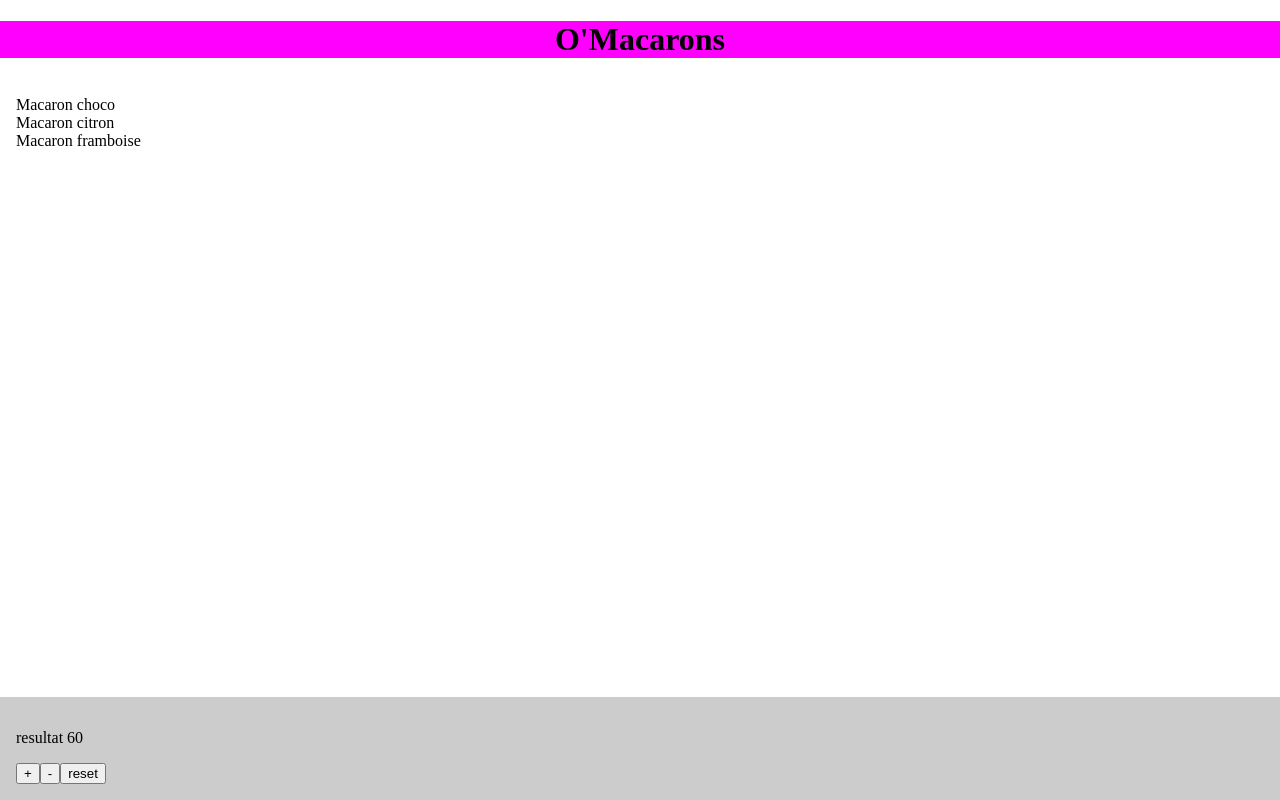
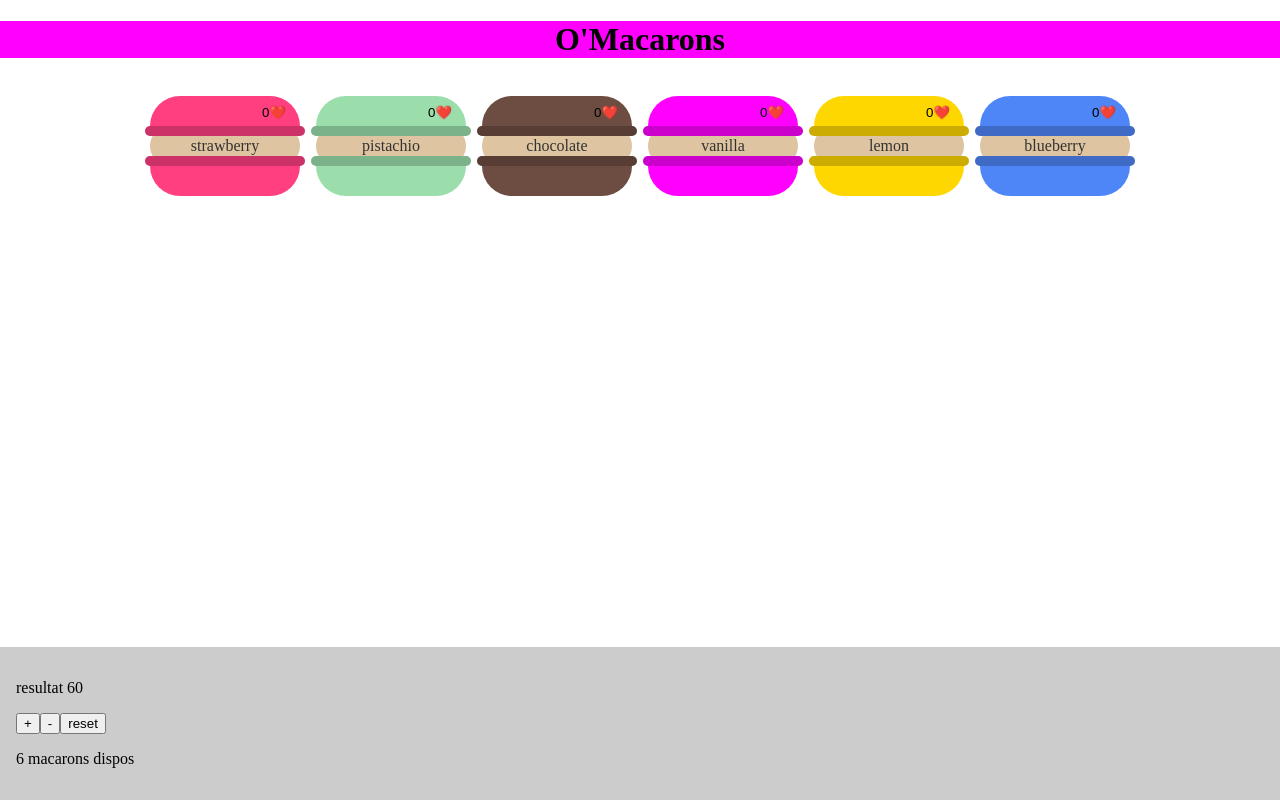
Before and after one commit to O-clock-Kyoto/omacarons-with-router, a React (Vite) app: page / in a window 1280 px wide. Built offline with nearby package versions, Linux system fonts and the light colour scheme.

Commit message:
decoupe en sous composants Footer et Macaron

```diff
--- a/src/App.tsx
+++ /dev/null
@@ -1,72 +0,0 @@
-// useState est une fonction speciale importée de React, c'est un hook c'est à dire qu'elle n'a le droit d'etre utilisée que dans des composants (fonction qui return du JSX) et elle ne doit etre executée que à la racine du composant (pas dans des boucles, des conditions, des sous fonctions)
-import { useState } from 'react';
-
-// COMPOSANT : un composant est une fonction qui return du JSX
-// on met une majuscule au debut du nom de la fonction composant
-function App() {
-  // ici on peut definir des variables (bidons: qui ne sont pas réactives)
-  // on a un tableau de string et on veut fabriquer un tableau de div pour notre JSX on va utiliser MAP
-  const macaronList = ['choco', 'citron', 'framboise'];
-
-  // on peut aussi definird es variables réactives, des variables de state, on utilise useState
-  // je veux créer 2 variables à partir des 2 lignes de mon tableau, j'utilise la syntaxe du destructuring  directement
-  const [count, setCount] = useState(60);
-
-  return (
-    <div className="app">
-      <header className="header">
-        <h1 className="header-title">O'Macarons</h1>
-      </header>
-      <main className="main">
-        {
-          // avec map on fabrique un tableau d'element div JSX
-          macaronList.map((parfum) => {
-            // on doit return la ligne du tableau généré par map: un element JSX div
-            // on est obligé d'ajouter une prop "key" aux elements quand ils sont dan sun tableau pour que React puisse les identifier (attention on ne met pas l'index du tableau en key)
-            return <div key={parfum}>Macaron {parfum}</div>;
-          })
-        }
-      </main>
-      <footer className="footer">
-        <p className="result">
-          {/* dans le JSX on peut mettre des expressions JS si on les entoure d'accolades (un peu comme dans les template string) */}
-          resultat <span>{count}</span>
-        </p>
-        <button
-          // on ecoute le click et on execute le handler defini ici dans le JSX quand un click survient
-          onClick={() => {
-            console.log('click');
-            // on veut incrementer le compteur, il faut utiliser le setter renvoyé par useState
-            // on donne en paramètre au setter la nouvelle valeur de count
-            // ATTENTION on ne doit jamais modifier le state directement
-            // count = count + 1 --> INTERDIT !!!
-            setCount(count + 1);
-          }}
-          type="button"
-        >
-          +
-        </button>
-        <button
-          type="button"
-          onClick={() => {
-            setCount(count - 1);
-          }}
-        >
-          -
-        </button>
-        <button
-          type="button"
-          onClick={() => {
-            // reset le compteur
-            setCount(0);
-          }}
-        >
-          reset
-        </button>
-      </footer>
-    </div>
-  );
-}
-
-// on pense à exporter le composant pour qu'il soit utilisable ailleurs
-export default App;
--- /dev/null
+++ b/src/components/App.tsx
@@ -0,0 +1,35 @@
+import macaronList from '../data/macarons';
+
+// on importe le sous composant Macaron qui affiche un seul macaron
+import Macaron from './Macaron';
+import Footer from './Footer';
+
+// COMPOSANT : un composant est une fonction qui return du JSX
+// on met une majuscule au debut du nom de la fonction composant
+function App() {
+  return (
+    <div className="app">
+      <header className="header">
+        <h1 className="header-title">O'Macarons</h1>
+      </header>
+      <main className="main">
+        {
+          // avec map on fabrique un tableau d'element div JSX
+          macaronList.map((macaron) => {
+            // on doit return la ligne du tableau généré par map: un element JSX div
+            // on est obligé d'ajouter une prop "key" aux elements quand ils sont dan sun tableau pour que React puisse les identifier (attention on ne met pas l'index du tableau en key)
+
+            // on ajoute une props à notre sous composant macarons et on l'apelle macaronToDisplay
+            return <Macaron key={macaron.id} macaronToDisplay={macaron} />;
+          })
+        }
+      </main>
+
+      {/* on met le footer qui est dan sun sous composant */}
+      <Footer nbMacarons={macaronList.length} />
+    </div>
+  );
+}
+
+// on pense à exporter le composant pour qu'il soit utilisable ailleurs
+export default App;
--- /dev/null
+++ b/src/components/Footer.tsx
@@ -0,0 +1,50 @@
+import { useState } from 'react';
+
+function Footer({ nbMacarons }) {
+  // STATE pour stokce rle compteur du footer
+  const [count, setCount] = useState(60);
+
+  // return juste le JSX du footer
+  return (
+    <footer className="footer">
+      <p className="result">
+        {/* dans le JSX on peut mettre des expressions JS si on les entoure d'accolades (un peu comme dans les template string) */}
+        resultat <span>{count}</span>
+      </p>
+      <button
+        // on ecoute le click et on execute le handler defini ici dans le JSX quand un click survient
+        onClick={() => {
+          console.log('click');
+          // on veut incrementer le compteur, il faut utiliser le setter renvoyé par useState
+          // on donne en paramètre au setter la nouvelle valeur de count
+          // ATTENTION on ne doit jamais modifier le state directement
+          // count = count + 1 --> INTERDIT !!!
+          setCount(count + 1);
+        }}
+        type="button"
+      >
+        +
+      </button>
+      <button
+        type="button"
+        onClick={() => {
+          setCount(count - 1);
+        }}
+      >
+        -
+      </button>
+      <button
+        type="button"
+        onClick={() => {
+          // reset le compteur
+          setCount(0);
+        }}
+      >
+        reset
+      </button>
+      <p>{nbMacarons} macarons dispos</p>
+    </footer>
+  );
+}
+
+export default Footer;
--- /dev/null
+++ b/src/components/Macaron.tsx
@@ -0,0 +1,36 @@
+// pour filer des valeurs à notre fonction composant en paramètre on ajoute des props !
+
+import { useState } from 'react';
+
+function Macaron({ macaronToDisplay }) {
+  // on peut ajouter un state dans ce composant uniquement
+  const [like, setLike] = useState(0);
+
+  // return le morceau de JSX qui dessine 1 macaron
+
+  return (
+    <div className="macaron">
+      <button
+        type="button"
+        onClick={() => {
+          setLike(like + 1);
+        }}
+        className="macaron__like"
+      >
+        {like}❤️
+      </button>
+      <div
+        className="macaron__coque"
+        // changement de la couleur avec du CSS-in-JS
+        style={{ backgroundColor: macaronToDisplay.color }}
+      />
+      <div className="macaron__filling">{macaronToDisplay.flavour}</div>
+      <div
+        className="macaron__coque reversed"
+        style={{ backgroundColor: macaronToDisplay.color }}
+      />
+    </div>
+  );
+}
+
+export default Macaron;
--- /dev/null
+++ b/src/data/macarons.ts
@@ -0,0 +1,11 @@
+// données de test, plus tard on les récupérera depuis une API
+const data = [
+  { id: 1, flavour: 'strawberry', color: '#FF3F80' },
+  { id: 2, flavour: 'pistachio', color: '#9BDEAC' },
+  { id: 3, flavour: 'chocolate', color: '#6D4C41' },
+  { id: 4, flavour: 'vanilla', color: '#F0F' },
+  { id: 6, flavour: 'lemon', color: '#FFD700' },
+  { id: 7, flavour: 'blueberry', color: '#4F86F7' },
+];
+
+export default data;
--- a/src/main.tsx
+++ b/src/main.tsx
@@ -1,7 +1,7 @@
 import ReactDOM from 'react-dom/client';
 
 // notre composant principal APp est defini dan sun autre fichier on l'importe pour le filer à "render" (pas besoin d'ajouter les extension car notre super bundler n'en a pas besoin)
-import App from './App';
+import App from './components/App';
 
 // on ajoute le fichier SCSS à notre projet avec un import que notre bundler peut comprendre
 import './styles.scss';
--- a/src/styles.scss
+++ b/src/styles.scss
@@ -1,3 +1,5 @@
+@use 'styles/vars' as v;
+
 body {
   margin: 0;
 }
@@ -13,6 +15,12 @@ body {
 
 .main {
   padding: 1rem;
+
+  // affiche les macarons en flex
+  display: flex;
+  justify-content: center;
+  flex-wrap: wrap;
+  gap: 1rem;
 }
 
 .footer {
@@ -22,3 +30,57 @@ body {
   bottom: 0;
   width: 100%;
 }
+
+.macaron {
+
+  position: relative;
+
+  &__coque {
+    background-color: v.$color-biscuit; // ecrasé en CSS-inJS dans le JSX par le couleur du macaron
+
+    width: 150px;
+    height: 30px;
+    border-top-left-radius: 40px;
+    border-top-right-radius: 40px;
+
+    position: relative;
+
+    &::after, &::before {
+      position: absolute;
+
+      content: "";
+      height: 10px;
+      width: calc(100% + 10px);
+      border-radius: 10px;
+      bottom: -10px;
+      left: -5px;
+    }
+    &.reversed { transform: rotate(180deg); }
+    &::before { background-color: inherit; }
+    &::after { background-color: rgba(0, 0, 0, 0.2); }
+  }
+
+  &__like {
+    position: absolute;
+    top: 0.5rem;
+    right: 0.5rem;
+    z-index: 1;
+    border: none;
+    background-color: transparent;
+  }
+
+  &__filling {
+    background-color: v.$color-filling;
+    color: #333;
+
+    width: 150px;
+    height: 40px;
+    border-radius: 30px;
+
+    display: flex;
+    justify-content: center;
+    align-items: center;
+
+  }
+
+}
--- /dev/null
+++ b/src/styles/_vars.scss
@@ -0,0 +1,6 @@
+@use 'sass:color';
+
+$color-biscuit: #bd8941;
+
+// le filling est 50% plus clair que le biscuit, on créé la couleur avec sass:color
+$color-filling: color.scale($color-biscuit, $lightness: 50%);
```
